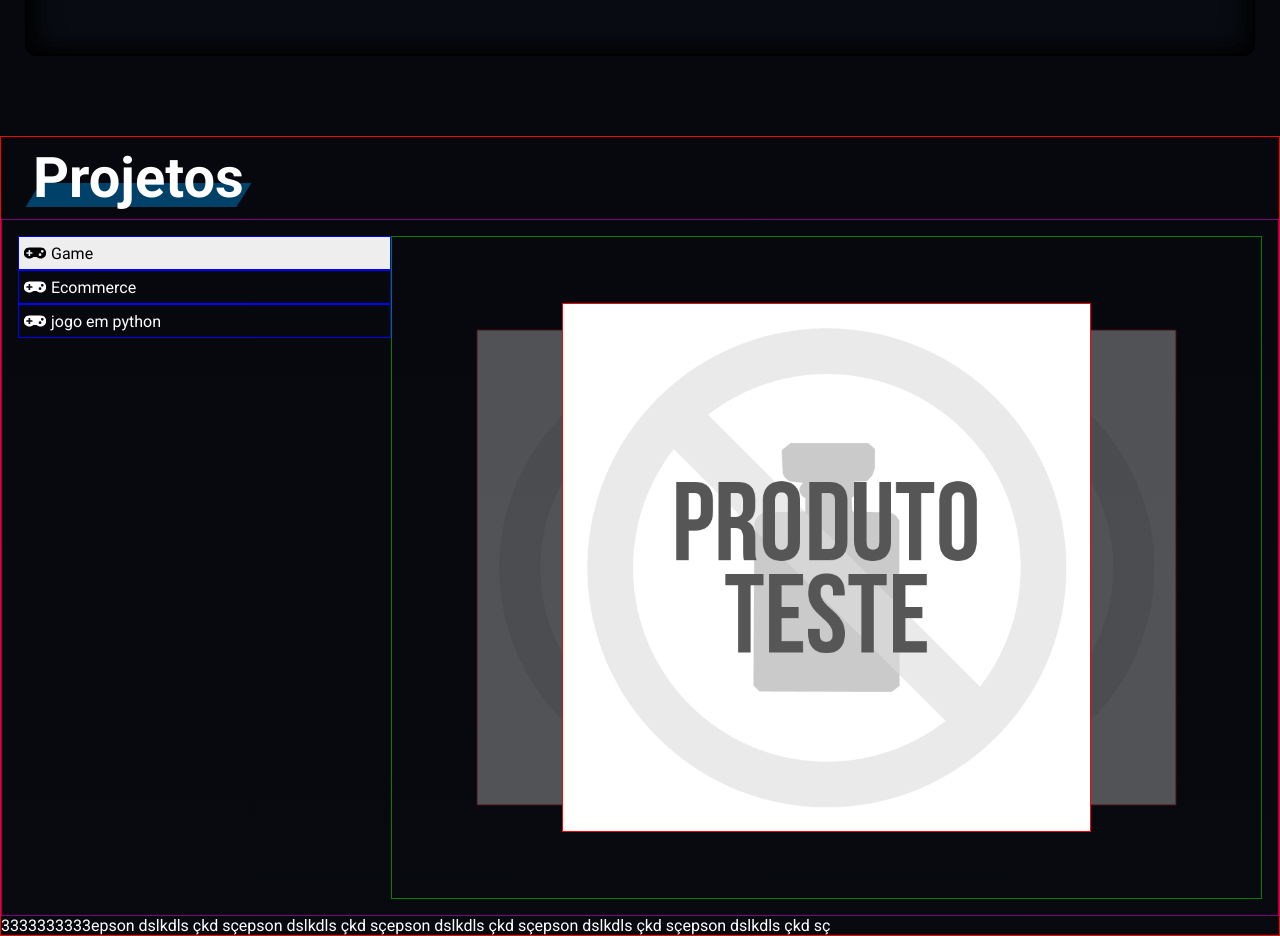
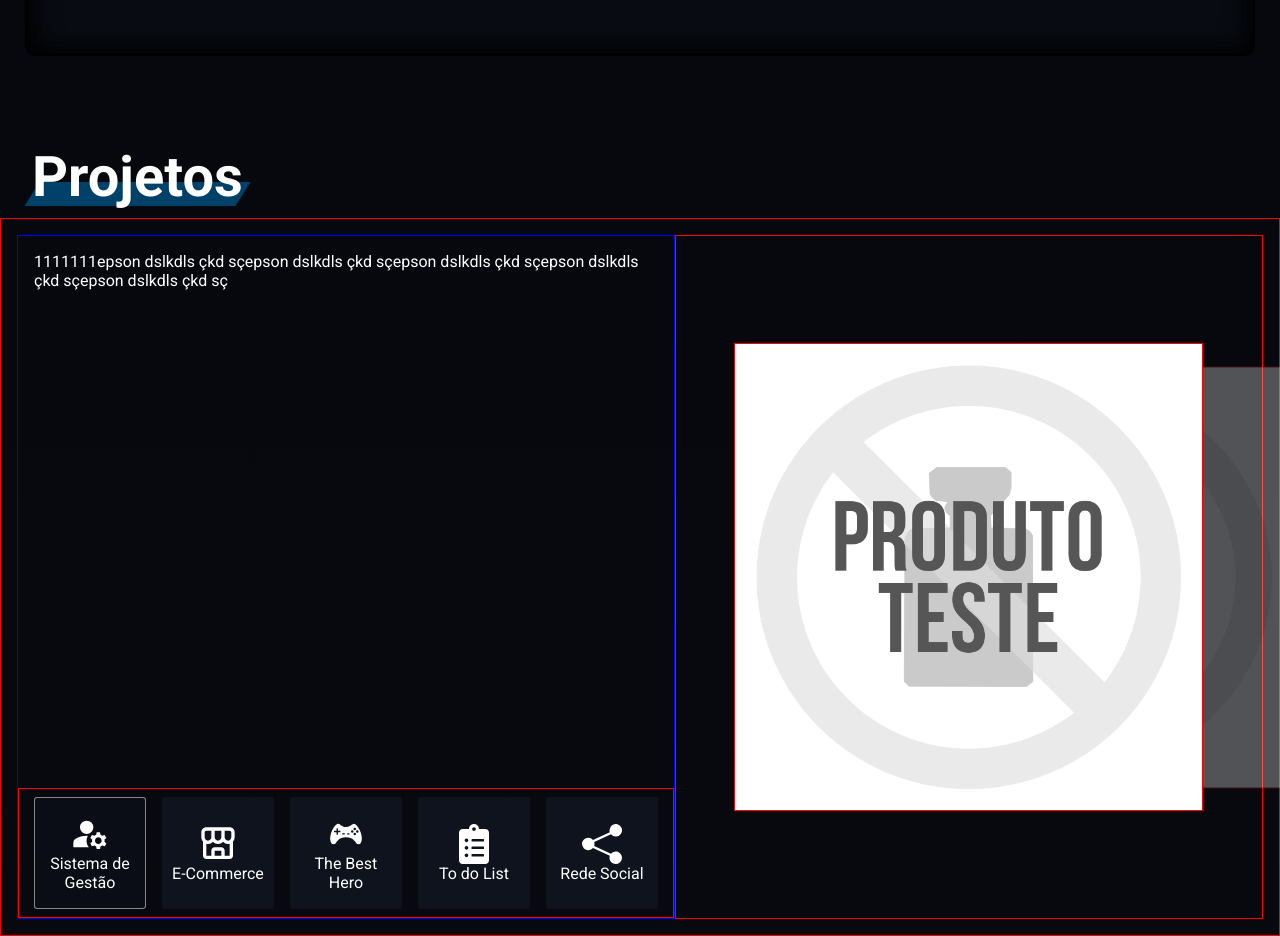
Before and after one commit to Saulo-Felipe/Portfolio, a Next.js app in the folder app/: page / in a window 1280 px wide. Shown: the part 2680-3616 px from the top of the page. Built offline with nearby package versions, Linux system fonts and the light colour scheme.

Commit message:
projects page

```diff
--- a/app/src/components/Projects/index.tsx
+++ b/app/src/components/Projects/index.tsx
@@ -1,7 +1,11 @@
 import { useEffect, useState } from "react";
-import { Container, SubContainer, Options, Option, Carousel, CarouselElement } from "./styles";
+import { Container, SubContainer, Options, Option, Carousel, CarouselElement, AboutProject, OptionsContainer } from "./styles";
 import { Title } from "../Stacks/styles";
-import { FaGamepad } from "react-icons/fa";
+import { FaClipboardList } from "react-icons/fa";
+import { BiStoreAlt } from "react-icons/bi";
+import { MdManageAccounts } from "react-icons/md";
+import { GiGamepad } from "react-icons/gi";
+import { BsShareFill } from "react-icons/bs";
 
 
 export function Projects() {
@@ -9,79 +13,85 @@ export function Projects() {
     {
       about: "1111111epson dslkdls çkd sçepson dslkdls çkd sçepson dslkdls çkd sçepson dslkdls çkd sçepson dslkdls çkd sç",
       imgUrl: "/test.png",
-      name: "Game",
-      icon: <FaGamepad />,
-      selected: true
+      name: "Sistema de Gestão",
+      icon: <MdManageAccounts />,
     },
     {
-      about: "22222222epson dslkdls çkd sçepson dslkdls çkd sçepson dslkdls çkd sçepson dslkdls çkd sçepson dslkdls çkd sç",
+      about: "wsdsd",
       imgUrl: "/test.png",
-      name: "Ecommerce",
-      icon: <FaGamepad />,
-      selected: false
+      name: "E-Commerce",
+      icon: <BiStoreAlt />,
     },
     {
       about: "3333333333epson dslkdls çkd sçepson dslkdls çkd sçepson dslkdls çkd sçepson dslkdls çkd sçepson dslkdls çkd sç",
       imgUrl: "/test.png",
-      name: "jogo em python",
-      icon: <FaGamepad />,
-      selected: false
+      name: "The Best Hero",
+      icon: <GiGamepad />,
+    },
+    {
+      about: "4444444444epson dslkdls çkd sçepson dslkdls çkd sçepson dslkdls çkd sçepson dslkdls çkd sçepson dslkdls çkd sç",
+      imgUrl: "/test.png",
+      name: "To do List",
+      icon: <FaClipboardList />,
+    },
+    {
+      about: "5555555555epson dslkdls çkd sçepson dslkdls çkd sçepson dslkdls çkd sçepson dslkdls çkd sçepson dslkdls çkd sç",
+      imgUrl: "/test.png",
+      name: "Rede Social",
+      icon: <BsShareFill />,
     },
   ];
 
   const [currentIndex, setCurrentIndex] = useState(0);
 
-  function returnIndex(index: number) {
-    if (index < 0) {
-      return projects.length-1;
+  function changeIndex(index: number) {
+    if (index-1 == currentIndex) { // right
+      setCurrentIndex(currentIndex+1);
+    } else if (index+1 == currentIndex) { // left
+      setCurrentIndex(currentIndex-1);
     }
-    else if (index > projects.length-1) {
-      return 0;
   }
 
-    return index;
-  }
-
-  useEffect(() => {
-    (async() => {
-
-    })();
-  }, []);
   return (
     <Container>
       <Title style={{margin: "0.5rem 2rem"}}>Projetos</Title>
 
       <SubContainer>
+        <OptionsContainer>
+          {
+            projects[currentIndex].about
+            ? <AboutProject>{projects[currentIndex].about}</AboutProject>
+            : ""
+          }
+
+
           <Options>
             {
-            projects.map(item =>
-              <Option selected={item.selected}>
+              projects.map((item, i) =>
+                <Option selected={i == currentIndex} onClick={() => setCurrentIndex(i)}>
                   {item.icon}
                   <div>{item.name}</div>
                 </Option>
               )
             }
           </Options>
+        </OptionsContainer>
 
         <Carousel>
+          {
+            projects.map((item, i) =>
+              (
                 <CarouselElement
-            src={projects[returnIndex(currentIndex-1)].imgUrl}
-            left
-            onClick={() => setCurrentIndex(currentIndex-1)}
+                  src={item.imgUrl}
+                  left={currentIndex == i+1}
+                  right={currentIndex == i-1}
+                  onClick={() => changeIndex(i)}
                 />
-          <CarouselElement
-            src={projects[returnIndex(currentIndex)].imgUrl}
-            selected
-          />
-          <CarouselElement
-            src={projects[returnIndex(currentIndex+1)].imgUrl}
-            right
-            onClick={() => setCurrentIndex(currentIndex+1)}
-          />
+              )
+            )
+          }
         </Carousel>
       </SubContainer>
-
-      <div style={{color: "#fff"}}>{projects[returnIndex(currentIndex-1)].about}</div>
     </Container>
   );
 }
--- a/app/src/components/Projects/styles.ts
+++ b/app/src/components/Projects/styles.ts
@@ -2,9 +2,9 @@ import styled from "styled-components";
 
 
 interface SelectedCarouselElement {
-  selected?: boolean;
   left?: boolean;
   right?: boolean;
+  selected?: boolean;
 }
 
 export const Container = styled.section`
@@ -12,46 +12,89 @@ export const Container = styled.section`
   background-image: linear-gradient(to bottom, ${({theme}) => theme.black_100+","+theme.black_400});
   background-color: ${({theme}) => theme.black_200};
 
-  border: solid 1px red;
   display: flex;
   flex-direction: column;
 `;
 
 export const SubContainer = styled.div`
-  border: solid 1px purple;
   display: flex;
   padding: 1rem;
   height: 100%;
+  border: solid 1px red;
+`;
+
+export const OptionsContainer = styled.div`
+  border: solid 1px blue;
+  display: flex;
+  flex-direction: column;
+  justify-content: space-between;
 `;
 
 export const Options = styled.div`
-  width: 30%;
+  display: flex;
+  align-items: flex-end;
+  justify-content: center;
+  border: solid 1px red;
 `;
 
 export const Option = styled.div<SelectedCarouselElement>`
+  color: #fff;
+  background-color: ${({theme}) => theme.black_200};
+  margin: 0.5rem;
+  padding: 0.5rem;
+  border-radius: 0.2rem;
+  cursor: pointer;
+  transition: all 0.2s;
+  width: 7rem;
+  height: 7rem;
+  text-align: center;
+
   display: flex;
-  color: #fff;
+  flex-direction: column;
   align-items: center;
-  border: solid 1px blue;
+  justify-content: center;
+  border: solid 1px transparent;
 
   svg {
-    font-size: 2rem;
-    padding: 0.3rem;
+    font-size: 2.5rem;
   }
 
-  ${
-    ({selected}) => selected ? `background-color: #eee; color: #000` : ""
+  ${({selected, theme}) => selected ?
+  `
+    background-color: ${theme.black_300};
+    border: solid 1px rgb(255, 255, 255, 0.5);
+  `
+  : ""};
+`;
+
+export const AboutProject = styled.div`
+  color: #fff;
+  padding: 1rem;
+
+  animation: animatedAbout ease 0.5s;
+  transition: all 300ms;
+
+  @keyframes animatedAbout {
+    0% {
+      opacity: 0;
+      transform: translateY(100px);
+    }
+
+    100% {
+      opacity: 1;
+      transform: translateY(-0px);
+    }
   }
 `;
 
 export const Carousel = styled.div`
-  width: 70%;
-  border: solid 1px green;
+  width: 60%;
   height: 100%;
   position: relative;
   display: flex;
   align-items: center;
   justify-content: center;
+  border: solid 1px red;
 `;
 
 export const CarouselElement = styled.img<SelectedCarouselElement>`
@@ -61,25 +104,25 @@ export const CarouselElement = styled.img<SelectedCarouselElement>`
 
   max-width: 80%;
   max-height: 80%;
-  opacity: 0.3;
   transition: all 300ms;
 
-  ${({selected, right, left}) => {
-    if (selected) {
-      return `
-        opacity: 1;
-        z-index: 1;
-        transform: scale(1);
-      `;
-    } else if (right) {
+  ${({right, left}) => {
+    if (right) {
       return `
         transform: translateX(7rem) scale(0.9);
+        opacity: 0.3;
       `;
     } else if (left) {
       return `
         transform: translateX(-7rem) scale(0.9);
+        opacity: 0.3;
       `;
-    }}
+    } else {
+      return `
+        z-index: 1;
+      `
+    }
+    }
   };
 
 
--- a/app/src/theme/dark.ts
+++ b/app/src/theme/dark.ts
@@ -9,5 +9,7 @@ export default {
   blue_200: "#00548c4d",
   blue_300: "#00416a1a",
 
-  gray_100: "#c4c4c4"
+  gray_100: "#c4c4c4",
+  gray_200: "#c4c4c485",
+  gray_300: "#c4c4c4a4",
 }
```
Lines whose indentation alone changed are shown as unchanged.
